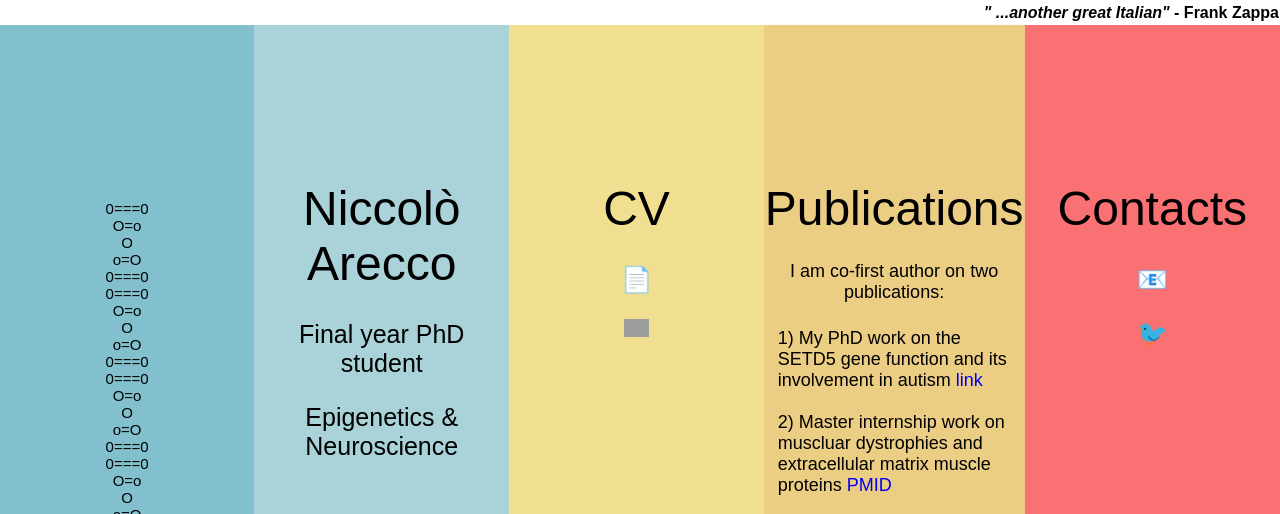
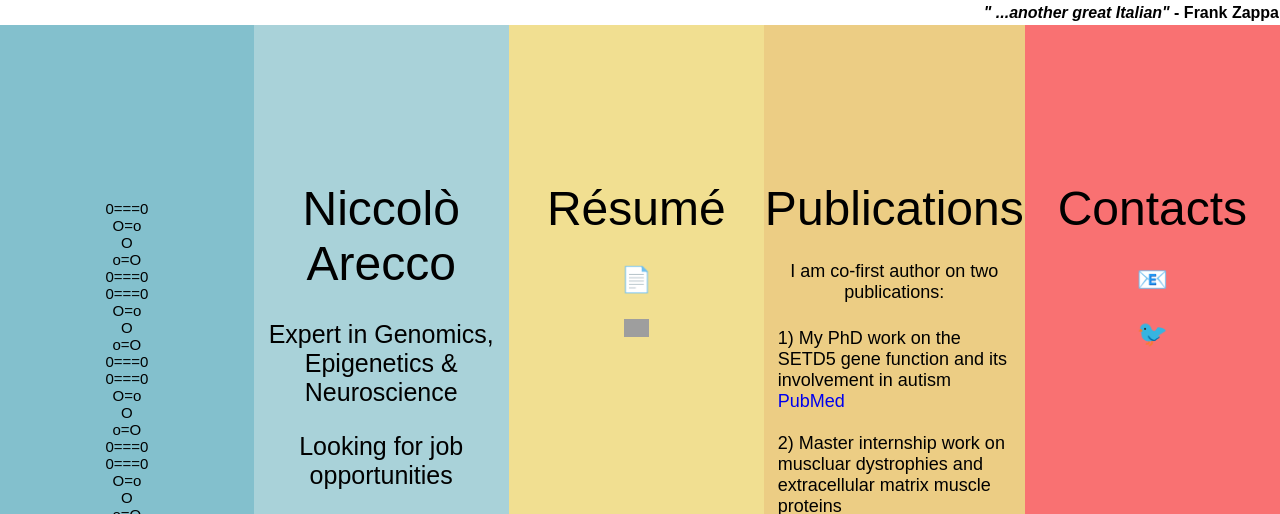
Before and after one commit to Ni-Ar/Ni-Ar.github.io, a plain HTML site: page index.html in a window 1280 px wide. Shown: the top 514 px of the page. Drawn offline with Linux system fonts and the light colour scheme; grey boxes are pictures that could not be loaded; a web font is replaced by a local one.

Commit message:
Update headlines and links

```diff
--- a/index.html
+++ b/index.html
@@ -115,14 +115,14 @@
             <div ID="Text_pos">
         	<font size="7">Niccolò Arecco</font>
         	<br><br>
-        	Final year PhD student
+            Expert in Genomics, Epigenetics & Neuroscience
         	<p>
-        	Epigenetics & Neuroscience
+        	Looking for job opportunities
         	</div>
         </td>
     	<td style="height: 100%">
     	    <div ID="Text_pos">
-    			<font size="7">CV</font>
+    			<font size="7">Résumé</font>
     			<br><br>
     			<a href="./doc/CV_NiAr_2018.pdf" style="text-decoration:none" target="_blank">&#x1F4C4;</a>
     			<p>
@@ -139,12 +139,12 @@
     			 I am co-first author on two publications:
     			<p>
     			<div ID="Pubs_pos">
-        			1) My PhD work on the SETD5 gene function and its involvement in autism
-        			<a href="https://www.nature.com/articles/s41593-018-0266-2" style="text-decoration:none" target="_blank">link</a>
+        			1) My PhD work on the SETD5 gene function and its involvement in autism<br>
+        			<a href="https://www.ncbi.nlm.nih.gov/pubmed/30455454" style="text-decoration:none" target="_blank">PubMed</a>
         			<br>
         			<br>
-        			2) Master internship work on muscluar dystrophies and extracellular matrix muscle proteins
-        			<a href="https://www.ncbi.nlm.nih.gov/pubmed/27241590" style="text-decoration:none" target="_blank">PMID</a>
+        			2) Master internship work on muscluar dystrophies and extracellular matrix muscle proteins<br>
+        			<a href="https://www.ncbi.nlm.nih.gov/pubmed/27241590" style="text-decoration:none" target="_blank">PubMed</a>
     			</div>
     			</font>
     			<p>
```
